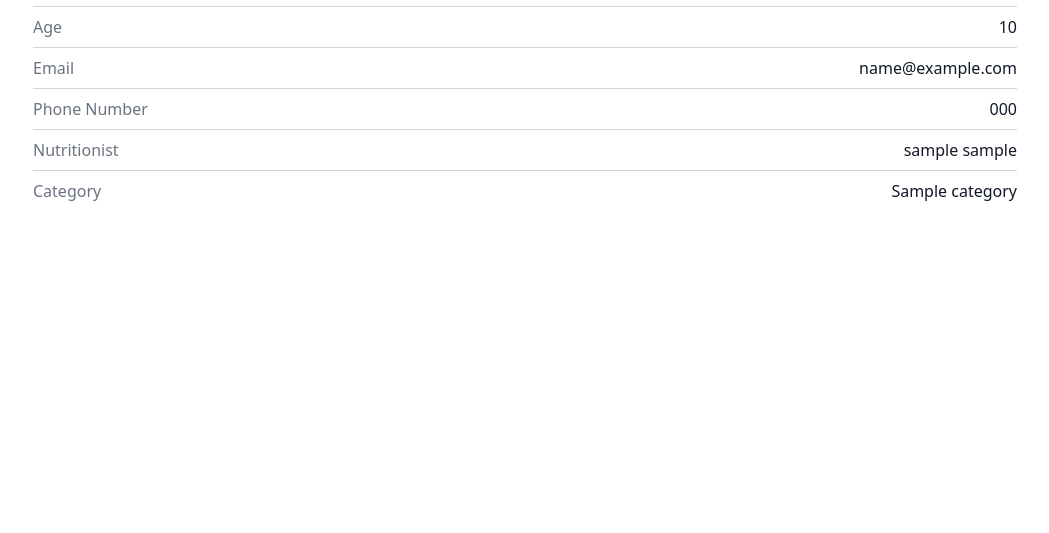
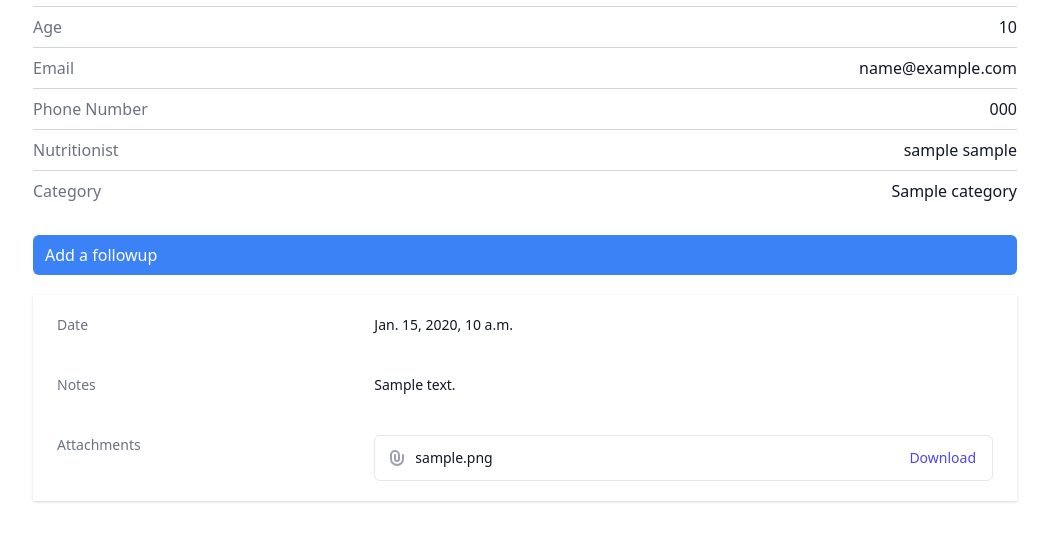
Before and after one commit to ArtusU/crm_nutritionist, a Django app: page /leads/1/ in a window 1280 px wide. Shown: the part 429-962 px from the top of the page, without its empty margins (95-1144 px from the left). Before the commit the page ends 630 px from the top, so only its background shows below. Run offline with Django 3.2, Linux system fonts and the light colour scheme; a user stored in the database is signed in; tables that the repository leaves empty hold one stand-in row (values such as "Sample post"); grey boxes marked "Sample" are stand-in pictures; some libraries are stand-ins or nearby versions.

Commit message:
followup_create

```diff
--- a/leads/models.py
+++ b/leads/models.py
@@ -54,17 +54,18 @@ class Lead(models.Model):
         return f"{self.first_name} {self.last_name}"
 
 
-def handle_upload_follow_up(instance, filename):
+def handle_upload_follow_ups(instance, filename):
     return f"lead_followups/lead_{instance.lead.pk}/{filename}"
 
-class FollowUp(models.Model):                        #lead.followups.all
-    leads           = models.ForeignKey(Lead, related_name='followups', on_delete=models.CASCADE)
-    date_added      = models.DateTimeField(auto_now_add=True)
-    notes           = models.TextField(blank=True, null=True)
-    file            = models.FileField(null=True, blank=True, upload_to="handle_upload_follow_up")
+class FollowUp(models.Model):
+    lead = models.ForeignKey(Lead, related_name="followups", on_delete=models.CASCADE)
+    date_added = models.DateTimeField(auto_now_add=True)
+    notes = models.TextField(blank=True, null=True)
+    file = models.FileField(null=True, blank=True, upload_to=handle_upload_follow_ups)
 
     def __str__(self):
         return f"{self.lead.first_name} {self.lead.last_name}"
+
 
 
 class Category(models.Model):
--- a/leads/templates/leads/lead_detail.html
+++ b/leads/templates/leads/lead_detail.html
@@ -50,6 +50,59 @@
                     <span class="text-gray-500">Category</span>
                     <span class="ml-auto text-gray-900">{{ lead.category }}</span>
                 </div>
+                <br />
+                <div>
+                    <a href="{% url 'leads:lead-followup-create' lead.pk %}" class="block text-white bg-blue-500 hover:bg-blue-600 px-3 py-2 rounded-md">Add a followup</a>
+                </div>
+                <div>
+                    {% for followup in lead.followups.all|dictsortreversed:"date_added" %}
+                        <div class="mt-5 shadow px-4 sm:px-6">
+                            <div class="py-4 sm:py-5 sm:grid sm:grid-cols-3 sm:gap-4">
+                                <dt class="text-sm font-medium text-gray-500">
+                                Date
+                                </dt>
+                                <dd class="mt-1 text-sm text-gray-900 sm:mt-0 sm:col-span-2">
+                                {{ followup.date_added }}
+                                </dd>
+                            </div>
+                            <div class="py-4 sm:py-5 sm:grid sm:grid-cols-3 sm:gap-4">
+                                <dt class="text-sm font-medium text-gray-500">
+                                Notes
+                                </dt>
+                                <dd class="mt-1 text-sm text-gray-900 sm:mt-0 sm:col-span-2">
+                                {{ followup.notes }}
+                                </dd>
+                            </div>
+                            {% if followup.file %}
+                                <div class="py-4 sm:py-5 sm:grid sm:grid-cols-3 sm:gap-4">
+                                    <dt class="text-sm font-medium text-gray-500">
+                                    Attachments
+                                    </dt>
+                                    <dd class="mt-1 text-sm text-gray-900 sm:mt-0 sm:col-span-2">
+                                    <ul class="border border-gray-200 rounded-md divide-y divide-gray-200">
+                                        <li class="pl-3 pr-4 py-3 flex items-center justify-between text-sm">
+                                            <div class="w-0 flex-1 flex items-center">
+                                                <!-- Heroicon name: paper-clip -->
+                                                <svg class="flex-shrink-0 h-5 w-5 text-gray-400" xmlns="http://www.w3.org/2000/svg" viewBox="0 0 20 20" fill="currentColor" aria-hidden="true">
+                                                <path fill-rule="evenodd" d="M8 4a3 3 0 00-3 3v4a5 5 0 0010 0V7a1 1 0 112 0v4a7 7 0 11-14 0V7a5 5 0 0110 0v4a3 3 0 11-6 0V7a1 1 0 012 0v4a1 1 0 102 0V7a3 3 0 00-3-3z" clip-rule="evenodd" />
+                                                </svg>
+                                                <span class="ml-2 flex-1 w-0 truncate">
+                                                {{ followup.file.name }}
+                                                </span>
+                                            </div>
+                                            <div class="ml-4 flex-shrink-0">
+                                                <a href="{{ followup.file.url }}" download class="font-medium text-indigo-600 hover:text-indigo-500">
+                                                Download
+                                                </a>
+                                            </div>
+                                        </li>
+                                    </ul>
+                                    </dd>
+                                </div>
+                            {% endif %}
+                        </div>
+                    {% endfor %}
+                </div>
             </div>
         </div>
     </div>
--- a/leads/urls.py
+++ b/leads/urls.py
@@ -13,7 +13,9 @@ from leads.views import (
     CategoryDetailView,
     CategoryCreateView,
     CategoryUpdateView,
-    CategoryDeleteView
+    CategoryDeleteView,
+
+    FollowUpCreateView
     )
 
 app_name = "leads"
@@ -27,6 +29,7 @@ urlpatterns = [
 
     path('<int:pk>/assign-nutritionist/', AssignNutritionistView.as_view(), name='assign-nutritionist'),
     path('<int:pk>/category/', LeadCategoryUpdateView.as_view(), name='lead-category-update'),
+    path('<int:pk>/followups/create/', FollowUpCreateView.as_view(), name='lead-followup-create'),
 
     path('categories/', CategoryListView.as_view(), name='category-list'),
     path('categories/<int:pk>/', CategoryDetailView.as_view(), name='category-detail'),
--- a/leads/views.py
+++ b/leads/views.py
@@ -11,7 +11,8 @@ from .forms import (
     CustomUserCreationForm,
     AssignNutritionistForm,
     LeadCategoryUpdateForm,
-    CategoryModelForm
+    CategoryModelForm,
+    FollowUpModelForm
 )
 
 class SignupView(generic.CreateView):
@@ -245,3 +246,25 @@ class LeadCategoryUpdateView(generic.UpdateView):
 
     def get_success_url(self):
         return reverse("leads:lead-detail", kwargs={"pk": self.get_object().id})
+
+
+class FollowUpCreateView(LoginRequiredMixin, generic.CreateView):
+    template_name = "leads/followup_create.html"
+    form_class = FollowUpModelForm
+
+    def get_success_url(self):
+        return reverse("leads:lead-detail", kwargs={"pk": self.kwargs["pk"]})
+
+    def get_context_data(self, **kwargs):
+        context = super(FollowUpCreateView, self).get_context_data(**kwargs)
+        context.update({
+            "lead": Lead.objects.get(pk=self.kwargs["pk"])
+        })
+        return context
+
+    def form_valid(self, form):
+        lead = Lead.objects.get(pk=self.kwargs["pk"])
+        followup = form.save(commit=False)
+        followup.lead = lead
+        followup.save()
+        return super(FollowUpCreateView, self).form_valid(form)
```
Also changed, not shown: leads/forms.py (+10 -1 lines), leads/templates/leads/followup_create.html (added, +20 -0 lines), leads/migrations/0010_auto_20210211_1447.py (added), leads/migrations/0011_auto_20210211_1505.py (added). Lines whose indentation alone changed are shown as unchanged.
